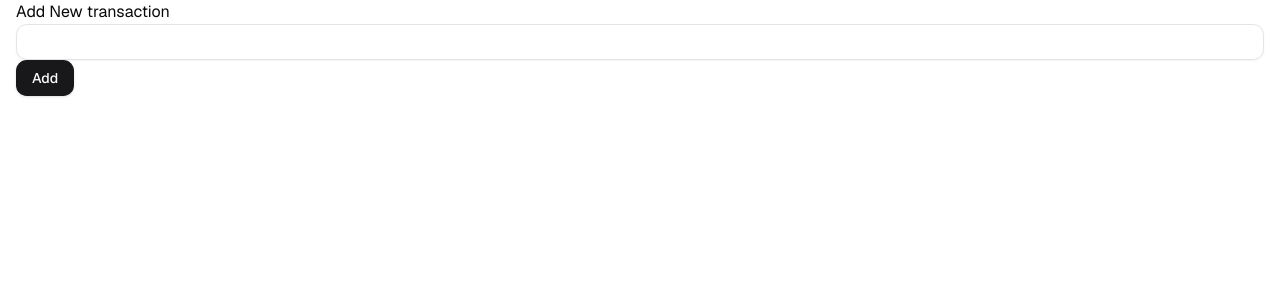
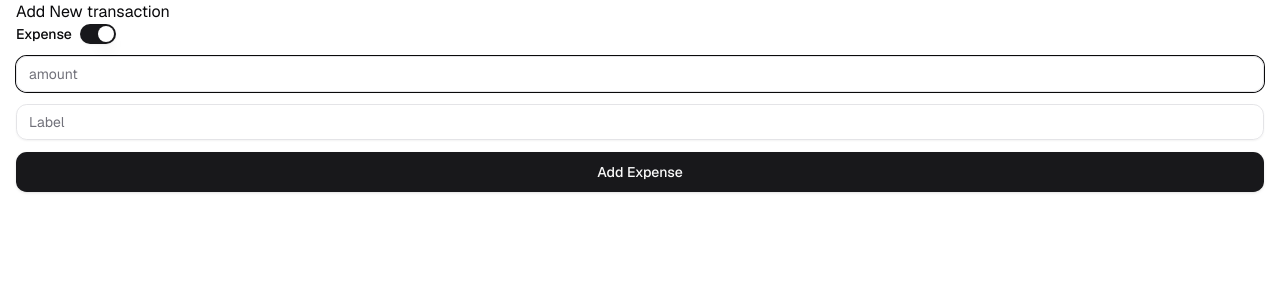
Before and after one commit to theKrishDas/extrack, a Next.js app: page /new in a window 1280 px wide. Shown: the top 300 px of the page. Built offline with nearby package versions, Linux system fonts and the light colour scheme.

Commit message:
ADD: 3 fields for new transaction form
Add amount, label and is_expense field to the form.

```diff
--- a/components/form/NewTransactionForm.tsx
+++ b/components/form/NewTransactionForm.tsx
@@ -1,11 +1,159 @@
+"use client";
 import { Button } from "@/components/ui/button";
 import { Input } from "@/components/ui/input";
+import {
+  NewTransactionSchema,
+  type NewTransactionSchemaType,
+} from "@/lib/form-schema/new-transaction-schema";
+import { zodResolver } from "@hookform/resolvers/zod";
+import * as VisuallyHidden from "@radix-ui/react-visually-hidden";
+import { useState } from "react";
+import { useForm } from "react-hook-form";
+import { NumericFormat } from "react-number-format";
+import {
+  Form,
+  FormControl,
+  FormDescription,
+  FormField,
+  FormItem,
+  FormLabel,
+  FormMessage,
+} from "../ui/form";
+import { Switch } from "../ui/switch";
 
 export default function NewTransactionForm() {
+  const MAX_AMOUNT_LIMIT = 1_00_00_000;
+  const DEFAULT_TRANSACTION_IS_EXPENSE = true;
+
+  const [isExpense, setIsExpense] = useState(DEFAULT_TRANSACTION_IS_EXPENSE);
+  const transactionTypeText = isExpense ? "Expense" : "Income";
+
+  const form = useForm<NewTransactionSchemaType>({
+    resolver: zodResolver(NewTransactionSchema),
+    defaultValues: {
+      label: "",
+      is_expense: DEFAULT_TRANSACTION_IS_EXPENSE,
+    },
+  });
+
+  async function onFormSubmit(data: NewTransactionSchemaType) {
+    console.log(data);
+  }
+
   return (
-    <form>
-      <Input />
-      <Button type="submit">Add</Button>
-    </form>
+    <Form {...form}>
+      <form
+        onSubmit={form.handleSubmit(onFormSubmit)}
+        className="flex flex-col gap-3"
+      >
+        {/* //? ------------------ Toggle transaction type ------------------  */}
+        <FormField
+          control={form.control}
+          name="is_expense"
+          render={({ field: { value, onChange } }) => (
+            <FormItem className="inline-flex items-center gap-2 space-y-0">
+              <FormLabel htmlFor="toggle-transaction-type">Expense</FormLabel>
+              <FormControl>
+                <Switch
+                  id="toggle-transaction-type"
+                  checked={value}
+                  onCheckedChange={(v) => {
+                    setIsExpense(v);
+                    onChange(v);
+                  }}
+                />
+              </FormControl>
+            </FormItem>
+          )}
+        />
+
+        {/* //? ------------------ Amount Field ------------------  */}
+        <FormField
+          control={form.control}
+          name="amount"
+          render={({ field: { ref, onChange, ...rest } }) => (
+            <FormItem className="space-y-0">
+              <VisuallyHidden.Root asChild>
+                <FormLabel>Transaction Amount</FormLabel>
+              </VisuallyHidden.Root>
+
+              <FormControl>
+                <NumericFormat
+                  autoFocus
+                  placeholder="amount"
+                  inputMode="numeric"
+                  customInput={Input}
+                  getInputRef={ref}
+                  decimalScale={2}
+                  prefix="₹ "
+                  thousandsGroupStyle="lakh"
+                  thousandSeparator=","
+                  decimalSeparator="."
+                  isAllowed={(values) => {
+                    const { floatValue } = values;
+
+                    if (
+                      floatValue !== undefined &&
+                      floatValue < MAX_AMOUNT_LIMIT
+                    ) {
+                      onChange(floatValue);
+                      return true;
+                    }
+
+                    return false;
+                  }}
+                  {...rest}
+                />
+              </FormControl>
+
+              <VisuallyHidden.Root asChild>
+                <FormDescription>
+                  This is needed to calculate balance, organize transactions and
+                  create Statistics.
+                </FormDescription>
+              </VisuallyHidden.Root>
+
+              <FormMessage />
+            </FormItem>
+          )}
+        />
+
+        {/* //? ------------------ Label Field ------------------  */}
+        <FormField
+          control={form.control}
+          name="label"
+          render={({ field }) => (
+            <FormItem className="space-y-0">
+              <VisuallyHidden.Root asChild>
+                <FormLabel>Transaction Label</FormLabel>
+              </VisuallyHidden.Root>
+
+              <FormControl>
+                <Input placeholder="Label" type="text" {...field} />
+              </FormControl>
+
+              <VisuallyHidden.Root asChild>
+                <FormDescription>
+                  This is needed to organise your transactions and detailed
+                  Statistics.
+                </FormDescription>
+              </VisuallyHidden.Root>
+              <FormMessage />
+            </FormItem>
+          )}
+        />
+
+        <Button
+          size="lg"
+          disabled={form.formState.isSubmitting}
+          className="text-sm"
+        >
+          {form.formState.isSubmitting
+            ? "Loading..."
+            : // <Spinner size={15} />
+              `Add ${transactionTypeText}`}
+        </Button>
+      </form>
+    </Form>
   );
 }
--- /dev/null
+++ b/components/ui/switch.tsx
@@ -0,0 +1,29 @@
+"use client"
+
+import * as React from "react"
+import * as SwitchPrimitives from "@radix-ui/react-switch"
+
+import { cn } from "@/lib/utils"
+
+const Switch = React.forwardRef<
+  React.ElementRef<typeof SwitchPrimitives.Root>,
+  React.ComponentPropsWithoutRef<typeof SwitchPrimitives.Root>
+>(({ className, ...props }, ref) => (
+  <SwitchPrimitives.Root
+    className={cn(
+      "peer inline-flex h-5 w-9 shrink-0 cursor-pointer items-center rounded-full border-2 border-transparent shadow-sm transition-colors focus-visible:outline-none focus-visible:ring-2 focus-visible:ring-ring focus-visible:ring-offset-2 focus-visible:ring-offset-background disabled:cursor-not-allowed disabled:opacity-50 data-[state=checked]:bg-primary data-[state=unchecked]:bg-input",
+      className
+    )}
+    {...props}
+    ref={ref}
+  >
+    <SwitchPrimitives.Thumb
+      className={cn(
+        "pointer-events-none block h-4 w-4 rounded-full bg-background shadow-lg ring-0 transition-transform data-[state=checked]:translate-x-4 data-[state=unchecked]:translate-x-0"
+      )}
+    />
+  </SwitchPrimitives.Root>
+))
+Switch.displayName = SwitchPrimitives.Root.displayName
+
+export { Switch }
--- a/lib/form-schema/new-transaction-schema.ts
+++ b/lib/form-schema/new-transaction-schema.ts
@@ -2,7 +2,7 @@ import { z } from "zod";
 
 export const NewTransactionSchema = z.object({
   amount: z.number(),
-  label: z.string().nullable().optional(),
+  label: z.string().optional(),
   // category: z.string().nullable().optional(), // TODO: Add later
   is_expense: z.boolean(),
   date: z.date().optional(),
--- a/package.json
+++ b/package.json
@@ -16,6 +16,8 @@
     "@radix-ui/react-label": "^2.0.2",
     "@radix-ui/react-select": "^2.0.0",
     "@radix-ui/react-slot": "^1.0.2",
+    "@radix-ui/react-switch": "^1.0.3",
+    "@radix-ui/react-visually-hidden": "^1.0.3",
     "class-variance-authority": "^0.7.0",
     "clsx": "^2.1.0",
     "drizzle-orm": "^0.29.3",
@@ -25,6 +27,7 @@
     "react": "^18",
     "react-dom": "^18",
     "react-hook-form": "^7.49.3",
+    "react-number-format": "^5.3.1",
     "tailwind-merge": "^2.2.1",
     "tailwindcss-animate": "^1.0.7",
     "zod": "^3.22.4"
```
Also changed, not shown: 2 other files (tests, documents, lock files or other folders).
